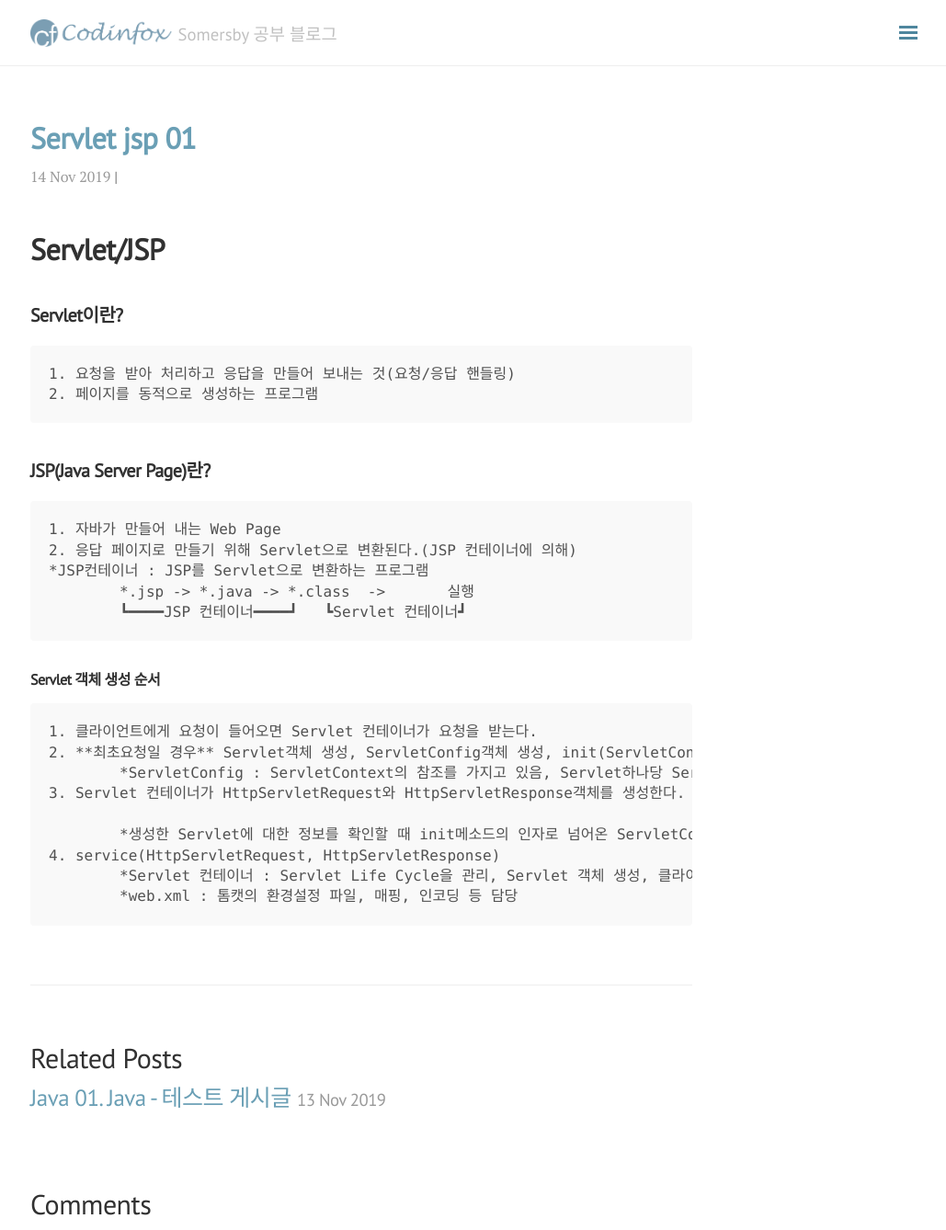
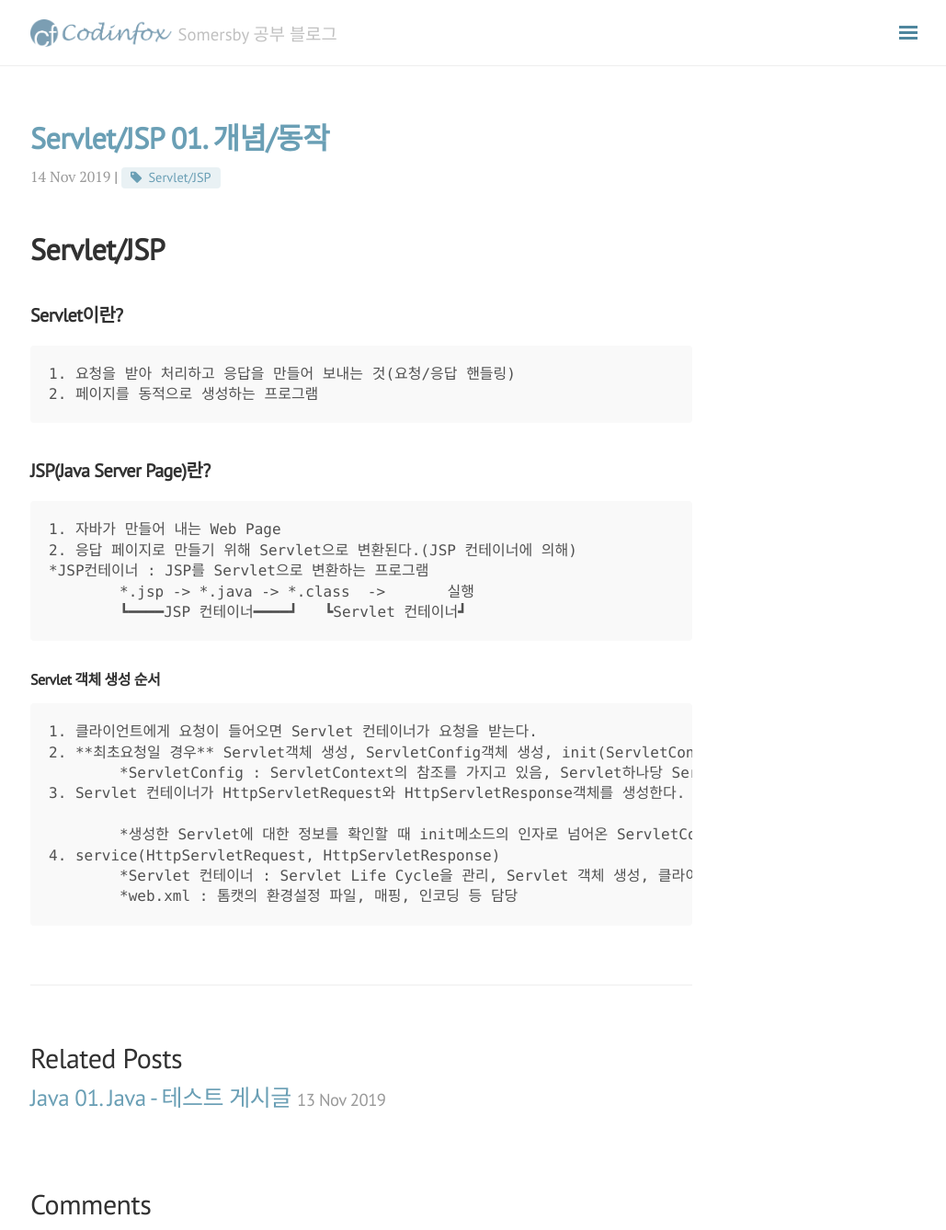
Before and after one commit to Somersbii/Somersbii.github.io, a Jekyll site: the page built from _posts/2019-11-14-Servlet JSP-01.md, in a window 1280 px wide and 1338 px high. Shown: the whole window at 92% size, without its empty margins (247-1276 px from the left). Built offline with Jekyll 4.4.1, drawn with Linux system fonts in a browser that asks for light colours; nearby versions of some CDN libraries; our own code applies the rules of GitHub Pages for plain Markdown files; comment, search, counter and statistics services are not loaded.

Commit message:
Update 2019-11-14-Servlet JSP-01.md

```diff
--- a/_posts/2019-11-14-Servlet JSP-01.md
+++ b/_posts/2019-11-14-Servlet JSP-01.md
@@ -1,3 +1,11 @@
+---
+layout: post
+title: Servlet/JSP 01. 개념/동작
+category: Java
+tags: [Servlet/JSP]
+comments: true
+---
+
 # Servlet/JSP
 
 ## Servlet이란?
```
